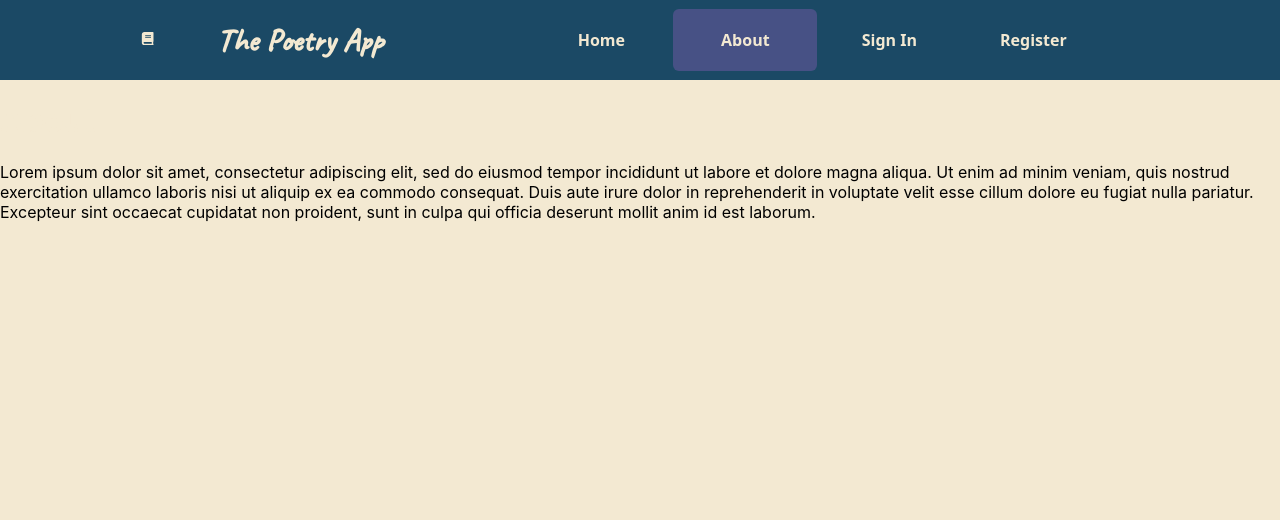
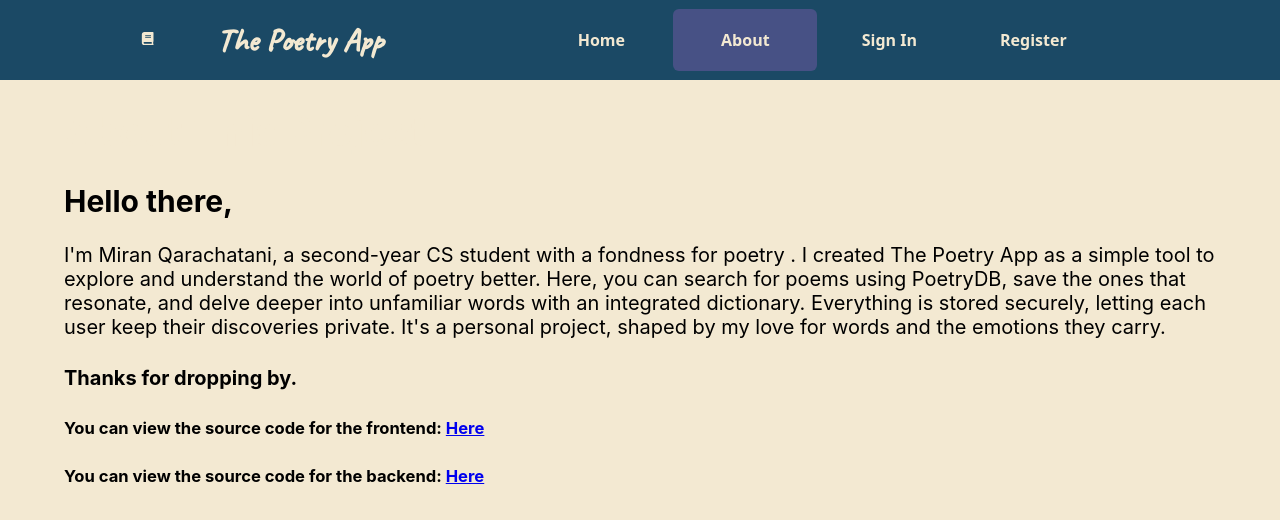
Before and after one commit to IAMAMZ/poetry, a React (Create React App) app: page /about in a window 1280 px wide. Shown: the top 520 px of the page. Built offline with nearby package versions, Linux system fonts and the light colour scheme.

Commit message:
add about us page content and style

```diff
--- /dev/null
+++ b/src/pages/About.css
@@ -0,0 +1,5 @@
+.aboutUspg{
+    width: 90%;
+    margin:0 auto;
+    font-size: 20px;
+}
--- a/src/pages/About.js
+++ b/src/pages/About.js
@@ -1,20 +1,28 @@
 import { useEffect } from "react";
+import "./About.css";
 export default function Aboout() {
   useEffect(() => {
     document.title = "About Page";
   }, []);
   return (
-    <div>
-      <h1>About</h1>
+    <div className="aboutUspg">
+      <h1>About This Project</h1>
+      <h2>
+          Hello there,
+      </h2>
       <p>
-        Lorem ipsum dolor sit amet, consectetur adipiscing elit, sed do eiusmod
-        tempor incididunt ut labore et dolore magna aliqua. Ut enim ad minim
-        veniam, quis nostrud exercitation ullamco laboris nisi ut aliquip ex ea
-        commodo consequat. Duis aute irure dolor in reprehenderit in voluptate
-        velit esse cillum dolore eu fugiat nulla pariatur. Excepteur sint
-        occaecat cupidatat non proident, sunt in culpa qui officia deserunt
-        mollit anim id est laborum.
+
+          I'm Miran Qarachatani, a second-year CS student with a fondness for poetry
+          . I created The Poetry App as a simple tool to explore and understand the world of poetry better.
+          Here, you can search for poems using PoetryDB, save the ones that resonate, and delve deeper into unfamiliar words with an integrated dictionary.
+            Everything is stored securely, letting each user keep their discoveries private.
+            It's a personal project, shaped by my love for words and the emotions they carry.
       </p>
+      <h4>Thanks for dropping by.</h4>
+      <h5>You can view the source code for the frontend: <a href="https://github.com/IAMAMZ/poetry">Here</a></h5>
+
+      <h5>You can view the source code for the backend: <a href="https://github.com/IAMAMZ/Poetry-App-Server">Here</a></h5>
+
     </div>
   );
 }
```
